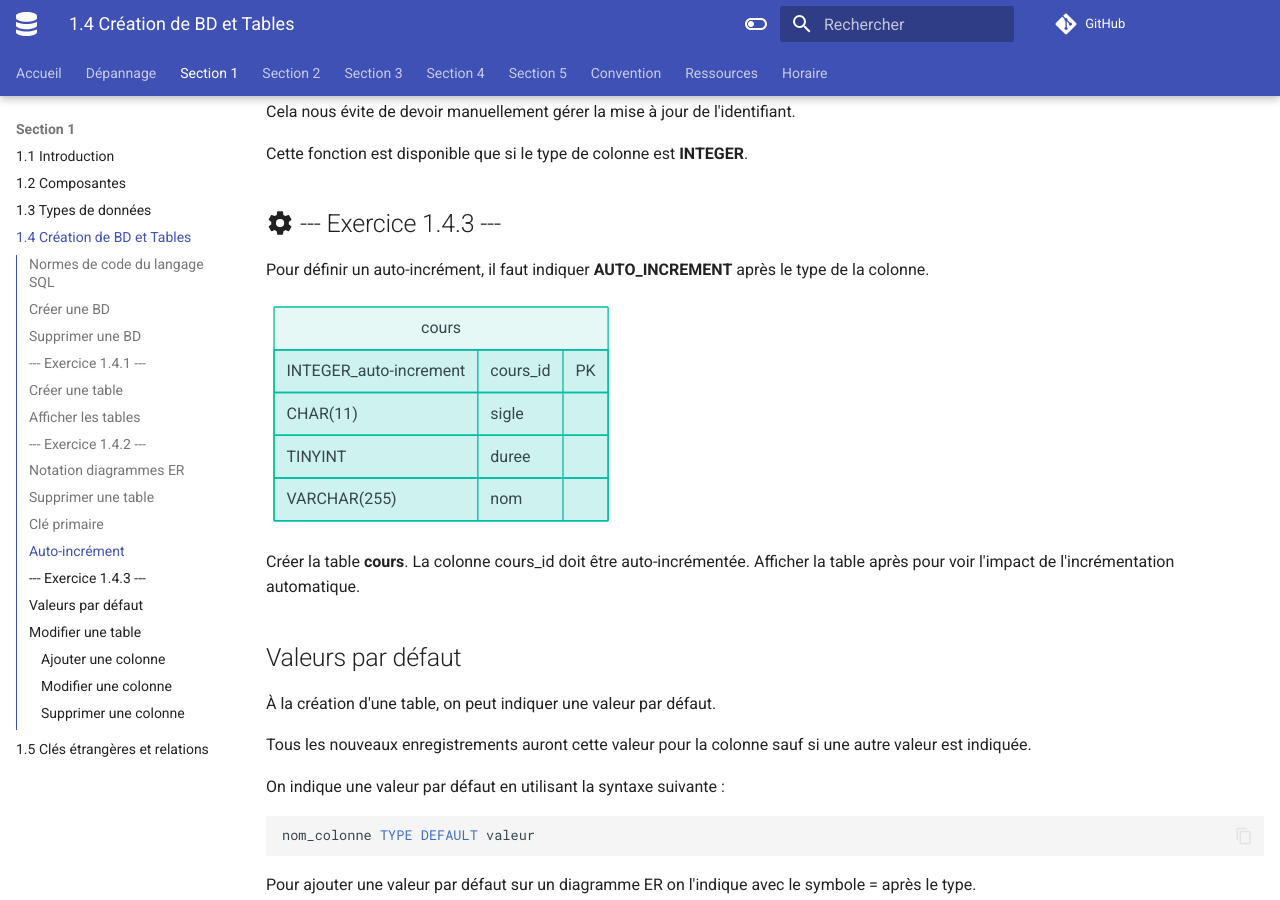
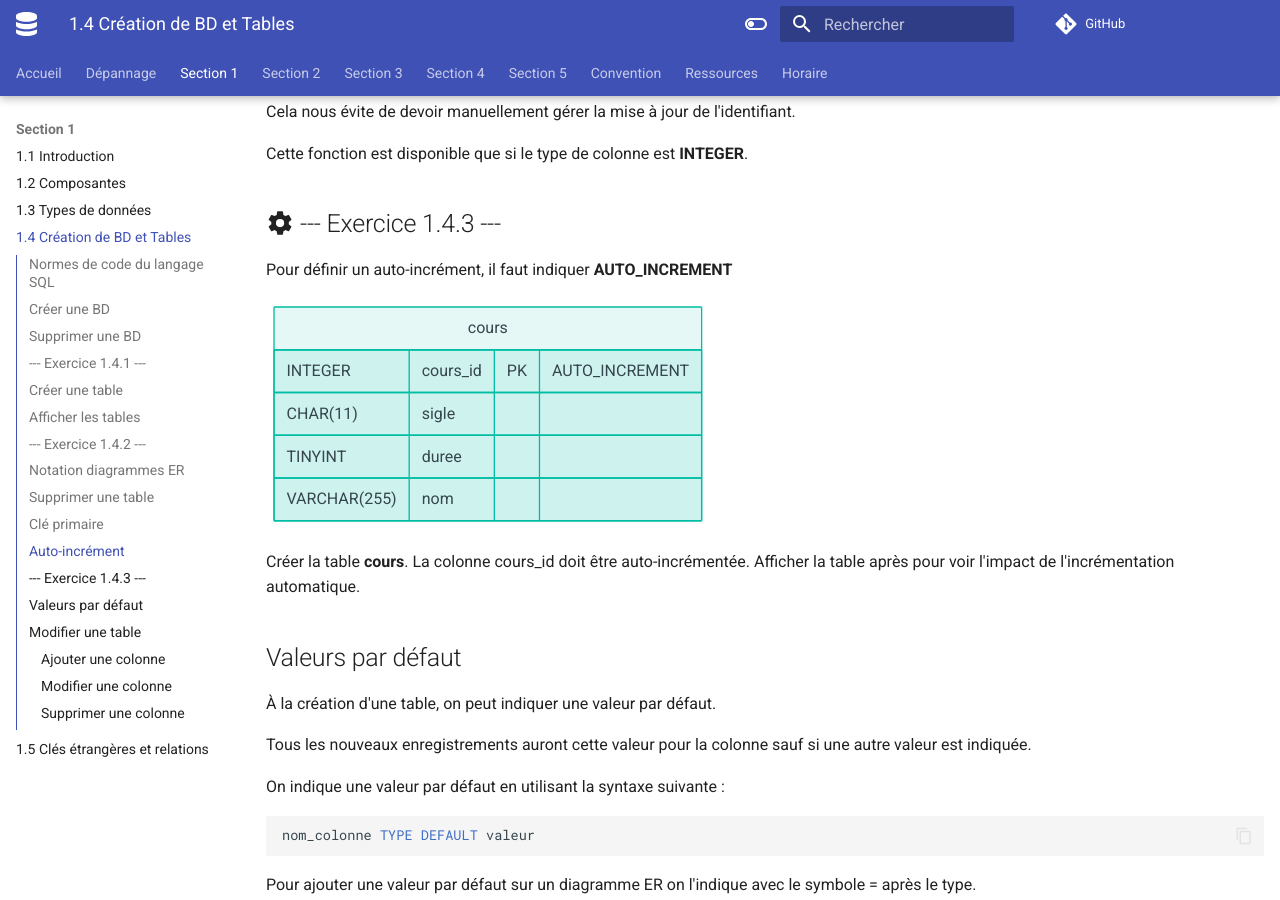
Before and after one commit to TousignantSimon-BD1/TousignantSimon-BD1.github.io, an MkDocs documentation site: the page built from docs/notes_de_cours/section_1.4.md, in a window 1280 px wide and 900 px high, scrolled down 3660 px. Built offline with MkDocs 1.6.1 and Material for MkDocs 9.7.7, drawn with Linux system fonts in a browser that asks for light colours.

Commit message:
ajustement pour auto-increment

````diff
--- a/docs/notes_de_cours/section_1.4.md
+++ b/docs/notes_de_cours/section_1.4.md
@@ -165,12 +165,12 @@ Cette fonction est disponible que si le type de colonne est __INTEGER__.
 
 ## :material-cog: --- Exercice 1.4.3 ---
 
-Pour définir un auto-incrément, il faut indiquer __AUTO_INCREMENT__ après le type de la colonne.
+Pour définir un auto-incrément, il faut indiquer __AUTO_INCREMENT__
 
 ``` mermaid
 erDiagram
     p[cours] {
-        INTEGER_auto-increment cours_id PK
+        INTEGER cours_id PK "AUTO_INCREMENT"
         CHAR(11) sigle
         TINYINT duree
         VARCHAR(255) nom
````
